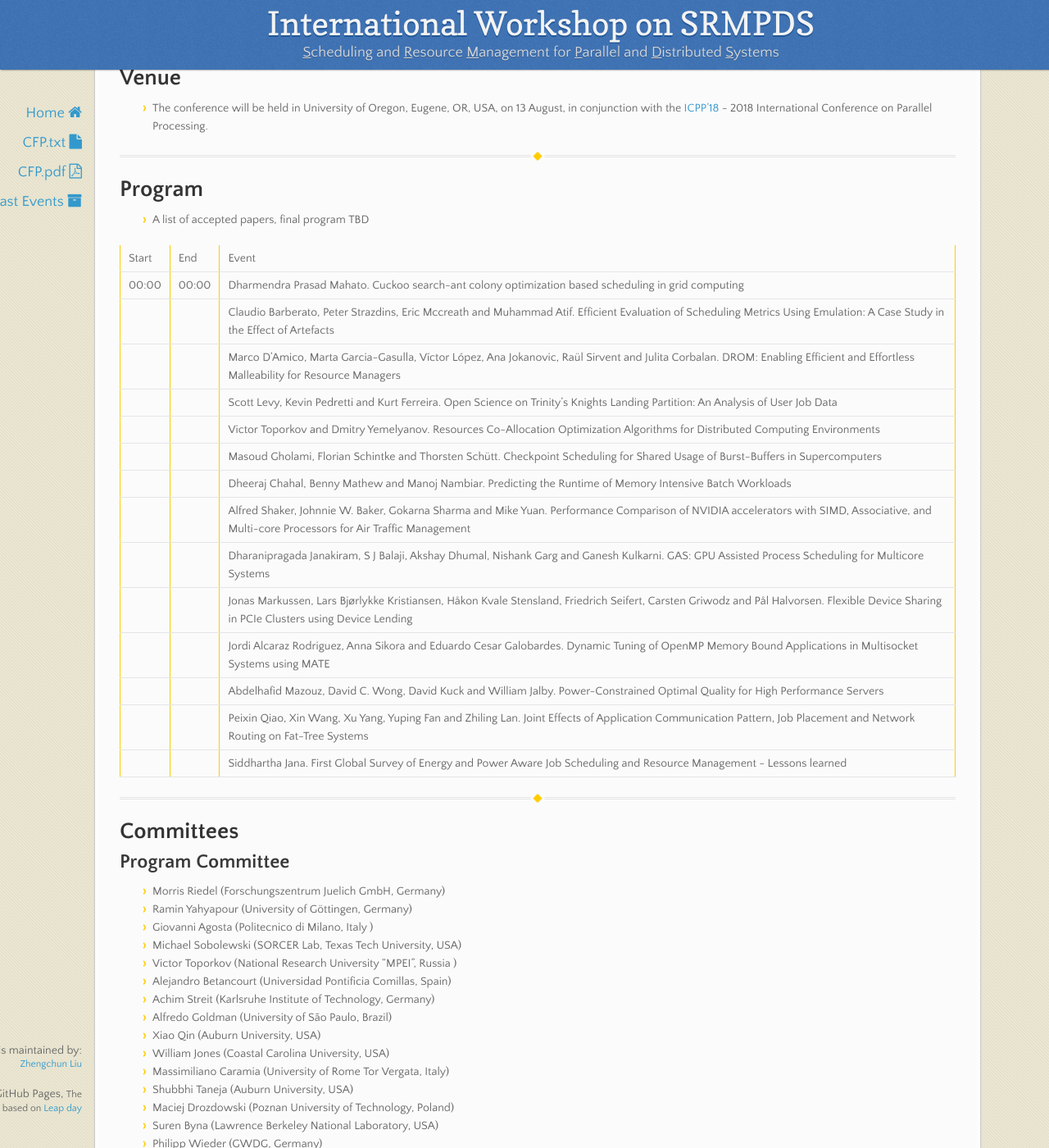
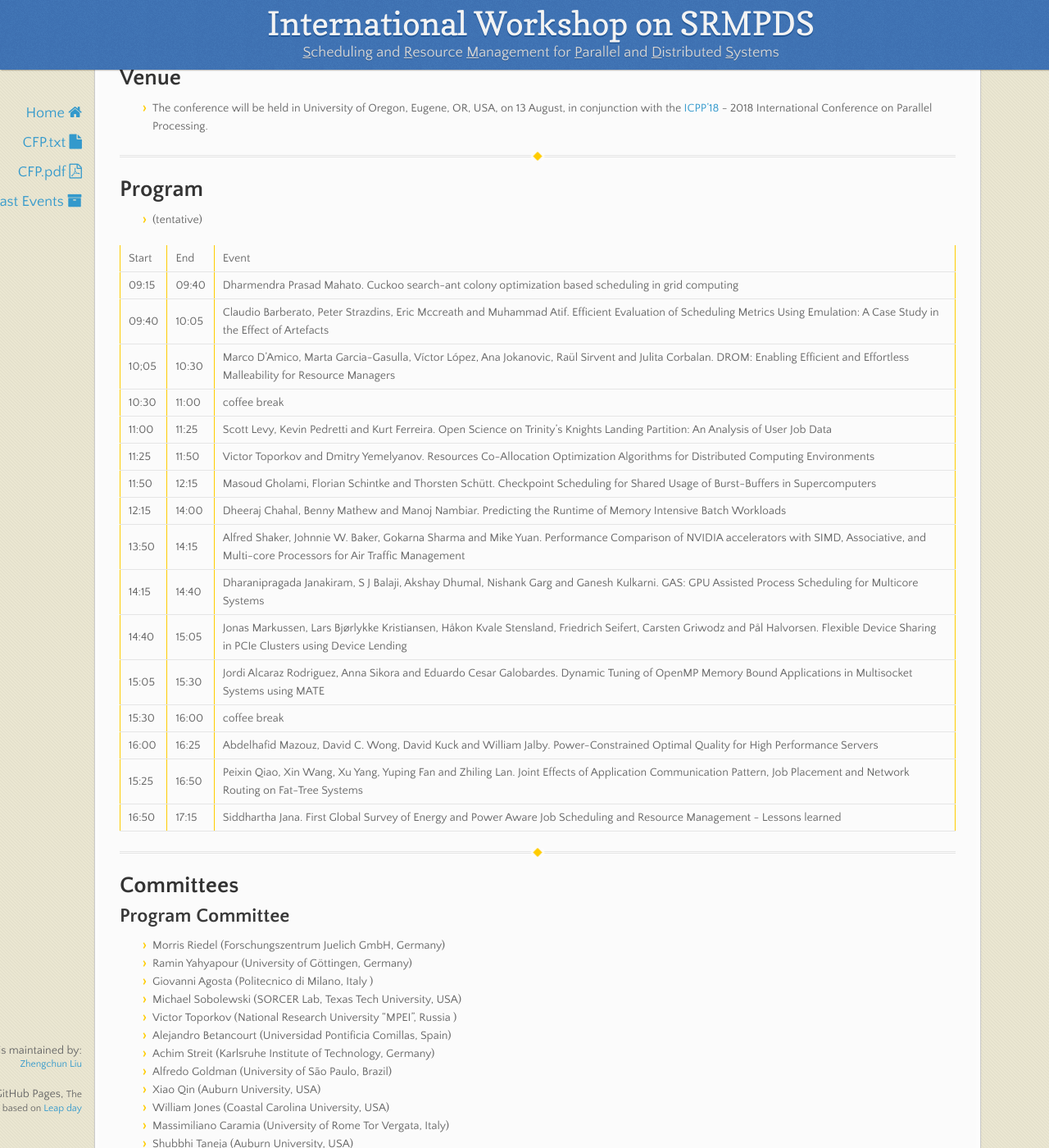
Before and after one commit to srmpds/srmpds.github.io, a Jekyll site: the page built from index.md, in a window 1280 px wide and 1400 px high, scrolled down 1179 px. Shown: the whole window at 82% size. Built offline with Jekyll 4.4.1, drawn with Linux system fonts in a browser that asks for light colours; nearby versions of some CDN libraries.

Commit message:
add, delete, polish etc.

```diff
--- a/index.md
+++ b/index.md
@@ -47,23 +47,25 @@ Resource management and scheduling is a crucial task on large-scale computing sy
 
 ---
 # Program
-* A list of accepted papers, final program TBD
+* (tentative)
 
 | Start | End | Event |
-| 00:00 | 00:00 | Dharmendra Prasad Mahato. Cuckoo search-ant colony optimization based scheduling in grid computing |
-| | | Claudio Barberato, Peter Strazdins, Eric Mccreath and Muhammad Atif. Efficient Evaluation of Scheduling Metrics Using Emulation: A Case Study in the Effect of Artefacts |
-| | | Marco D'Amico, Marta Garcia-Gasulla, Víctor López, Ana Jokanovic, Raül Sirvent and Julita Corbalan. DROM: Enabling Efficient and Effortless Malleability for Resource Managers |
-| | | Scott Levy, Kevin Pedretti and Kurt Ferreira. Open Science on Trinity’s Knights Landing Partition: An Analysis of User Job Data |
-| | | Victor Toporkov and Dmitry Yemelyanov. Resources Co-Allocation Optimization Algorithms for Distributed Computing Environments |
-| | | Masoud Gholami, Florian Schintke and Thorsten Schütt. Checkpoint Scheduling for Shared Usage of Burst-Buffers in Supercomputers |
-| | | Dheeraj Chahal, Benny Mathew and Manoj Nambiar. Predicting the Runtime of Memory Intensive Batch Workloads |
-| | | Alfred Shaker, Johnnie W. Baker, Gokarna Sharma and Mike Yuan. Performance Comparison of NVIDIA accelerators with SIMD, Associative, and Multi-core Processors for Air Traffic Management |
-| | | Dharanipragada Janakiram, S J Balaji, Akshay Dhumal, Nishank Garg and Ganesh Kulkarni. GAS: GPU Assisted Process Scheduling for Multicore Systems |
-| | | Jonas Markussen, Lars Bjørlykke Kristiansen, Håkon Kvale Stensland, Friedrich Seifert, Carsten Griwodz and Pål Halvorsen. Flexible Device Sharing in PCIe Clusters using Device Lending |
-| | | Jordi Alcaraz Rodriguez, Anna Sikora and Eduardo Cesar Galobardes. Dynamic Tuning of OpenMP Memory Bound Applications in Multisocket Systems using MATE |
-| | | Abdelhafid Mazouz, David C. Wong, David Kuck and William Jalby. Power-Constrained Optimal Quality for High Performance Servers |
-| | | Peixin Qiao, Xin Wang, Xu Yang, Yuping Fan and Zhiling Lan. Joint Effects of Application Communication Pattern, Job Placement and Network Routing on Fat-Tree Systems |
-| | | Siddhartha Jana. First Global Survey of Energy and Power Aware Job Scheduling and Resource Management - Lessons learned |
+| 09:15 | 09:40 | Dharmendra Prasad Mahato. Cuckoo search-ant colony optimization based scheduling in grid computing |
+| 09:40 | 10:05 | Claudio Barberato, Peter Strazdins, Eric Mccreath and Muhammad Atif. Efficient Evaluation of Scheduling Metrics Using Emulation: A Case Study in the Effect of Artefacts |
+| 10;05 | 10:30 | Marco D'Amico, Marta Garcia-Gasulla, Víctor López, Ana Jokanovic, Raül Sirvent and Julita Corbalan. DROM: Enabling Efficient and Effortless Malleability for Resource Managers |
+| 10:30 | 11:00 | coffee break |
+| 11:00 | 11:25 | Scott Levy, Kevin Pedretti and Kurt Ferreira. Open Science on Trinity’s Knights Landing Partition: An Analysis of User Job Data |
+| 11:25 | 11:50 | Victor Toporkov and Dmitry Yemelyanov. Resources Co-Allocation Optimization Algorithms for Distributed Computing Environments |
+| 11:50 | 12:15 | Masoud Gholami, Florian Schintke and Thorsten Schütt. Checkpoint Scheduling for Shared Usage of Burst-Buffers in Supercomputers |
+| 12:15 | 14:00 | Dheeraj Chahal, Benny Mathew and Manoj Nambiar. Predicting the Runtime of Memory Intensive Batch Workloads |
+| 13:50 | 14:15 | Alfred Shaker, Johnnie W. Baker, Gokarna Sharma and Mike Yuan. Performance Comparison of NVIDIA accelerators with SIMD, Associative, and Multi-core Processors for Air Traffic Management |
+| 14:15 | 14:40 | Dharanipragada Janakiram, S J Balaji, Akshay Dhumal, Nishank Garg and Ganesh Kulkarni. GAS: GPU Assisted Process Scheduling for Multicore Systems |
+| 14:40 | 15:05 | Jonas Markussen, Lars Bjørlykke Kristiansen, Håkon Kvale Stensland, Friedrich Seifert, Carsten Griwodz and Pål Halvorsen. Flexible Device Sharing in PCIe Clusters using Device Lending |
+| 15:05 | 15:30| Jordi Alcaraz Rodriguez, Anna Sikora and Eduardo Cesar Galobardes. Dynamic Tuning of OpenMP Memory Bound Applications in Multisocket Systems using MATE |
+| 15:30 | 16:00 | coffee break |
+| 16:00 | 16:25 | Abdelhafid Mazouz, David C. Wong, David Kuck and William Jalby. Power-Constrained Optimal Quality for High Performance Servers |
+| 15:25 | 16:50 | Peixin Qiao, Xin Wang, Xu Yang, Yuping Fan and Zhiling Lan. Joint Effects of Application Communication Pattern, Job Placement and Network Routing on Fat-Tree Systems |
+| 16:50 | 17:15 | Siddhartha Jana. First Global Survey of Energy and Power Aware Job Scheduling and Resource Management - Lessons learned |
 
 ---
 # Committees
```
